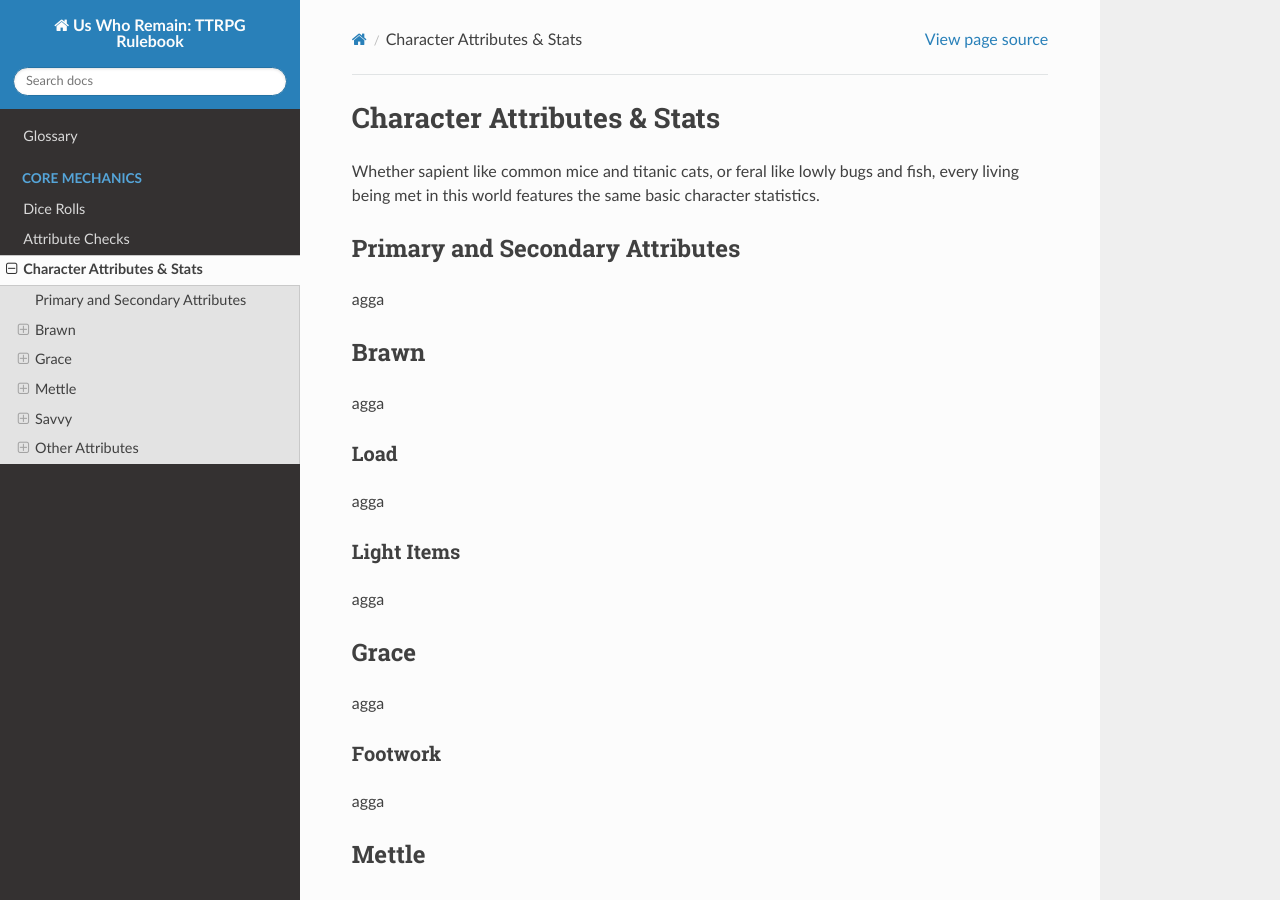
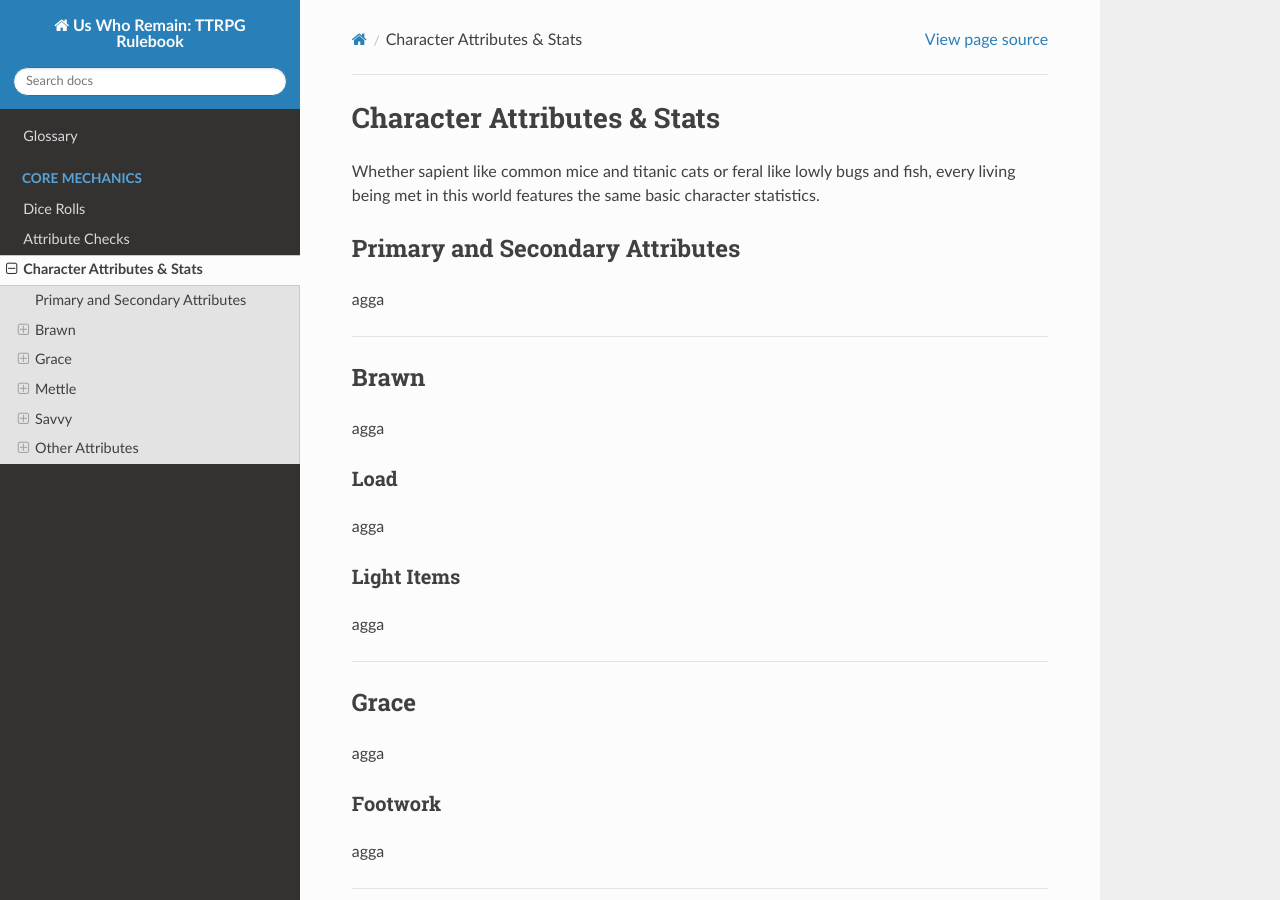
Before and after one commit to Ixcatl/fables_novasophonia, a Sphinx documentation site: the page built from docs/core/attributes.rst, in a window 1280 px wide and 900 px high. Built offline with Sphinx 7.4.7 and the Read the Docs theme 2.0.0, drawn with Linux system fonts in a browser that asks for light colours.

```diff
--- a/docs/core/attributes.rst
+++ b/docs/core/attributes.rst
@@ -2,12 +2,14 @@
 Character Attributes & Stats
 ****************************
 
-Whether sapient like common mice and titanic cats, or feral like lowly bugs and fish, every living being met in this world features the same basic character statistics.
+Whether sapient like common mice and titanic cats or feral like lowly bugs and fish, every living being met in this world features the same basic character statistics.
 
 Primary and Secondary Attributes
 ================================
 
 agga
+
+--------
 
 Brawn
 =====
@@ -24,6 +26,8 @@ Light Items
 
 agga
 
+--------
+
 Grace
 =====
 
@@ -33,6 +37,8 @@ Footwork
 --------
 
 agga
+
+--------
 
 Mettle
 ======
@@ -44,6 +50,8 @@ Belt Size
 
 agga
 
+--------
+
 Savvy
 =====
 
@@ -53,6 +61,8 @@ Technique Slots
 ---------------
 
 agga
+
+--------
 
 Other Attributes
 ================
```
